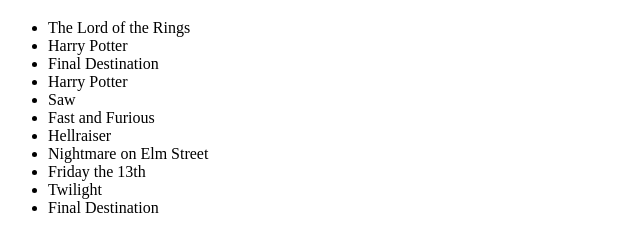
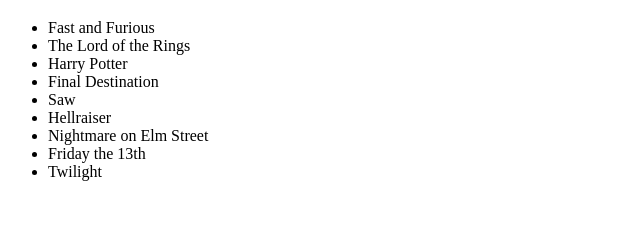
Before and after one commit to BugeezS/drill-dom, a plain HTML site: page index.html in a window 1280 px wide. Shown: the part 61-312 px from the top of the page, without its empty margins (0-640 px from the left). Drawn offline with Linux system fonts and the light colour scheme.

Commit message:
delete css + add first part ex

```diff
--- a/assets/css/style.scss
+++ /dev/null
@@ -1 +0,0 @@
-@import url(normalize.css);
--- a/assets/javascript/script.js
+++ b/assets/javascript/script.js
@@ -0,0 +1,31 @@
+const list = document.querySelector("ul");
+const items = list.children;
+
+for (let i = 0; i < items.length; i++) {
+  const item = items[i];
+
+  if (item.nodeType === 1) {
+    if (item.textContent.includes("Fast and Furious")) {
+      if (i !== 0) {
+        list.insertBefore(item, items[0]);
+      }
+      item.classList.add("important");
+    }
+    item.addEventListener("click", function () {
+      if (item.textContent.includes("Fast and Furious")) {
+        alert(
+          "The most important franchise ever, the story of DOM(inic) Toretto's family. It's not about car, it's about family."
+        );
+      } else {
+        alert(item.textContent);
+      }
+    });
+  }
+
+  for (let j = i + 1; j < items.length; j++) {
+    const nextItem = items[j];
+    if (nextItem.nodeType === 1 && item.textContent === nextItem.textContent) {
+      list.removeChild(nextItem);
+    }
+  }
+}
--- a/index.html
+++ b/index.html
@@ -22,5 +22,6 @@
       <li>Twilight</li>
       <li>Final Destination</li>
     </ul>
+    <script src="assets/javascript/script.js"></script>
   </body>
 </html>
```
Also changed, not shown: assets/css/normalize.css (deleted), assets/css/style.css (deleted), 1 other file.
